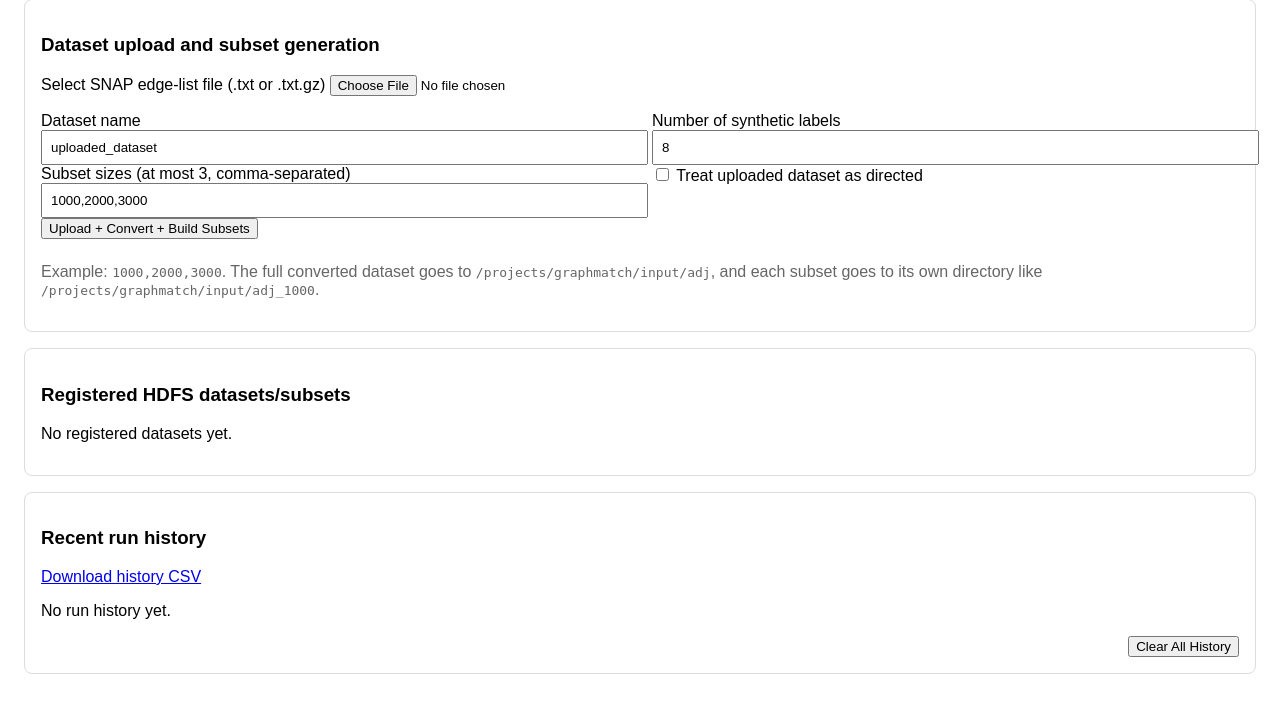
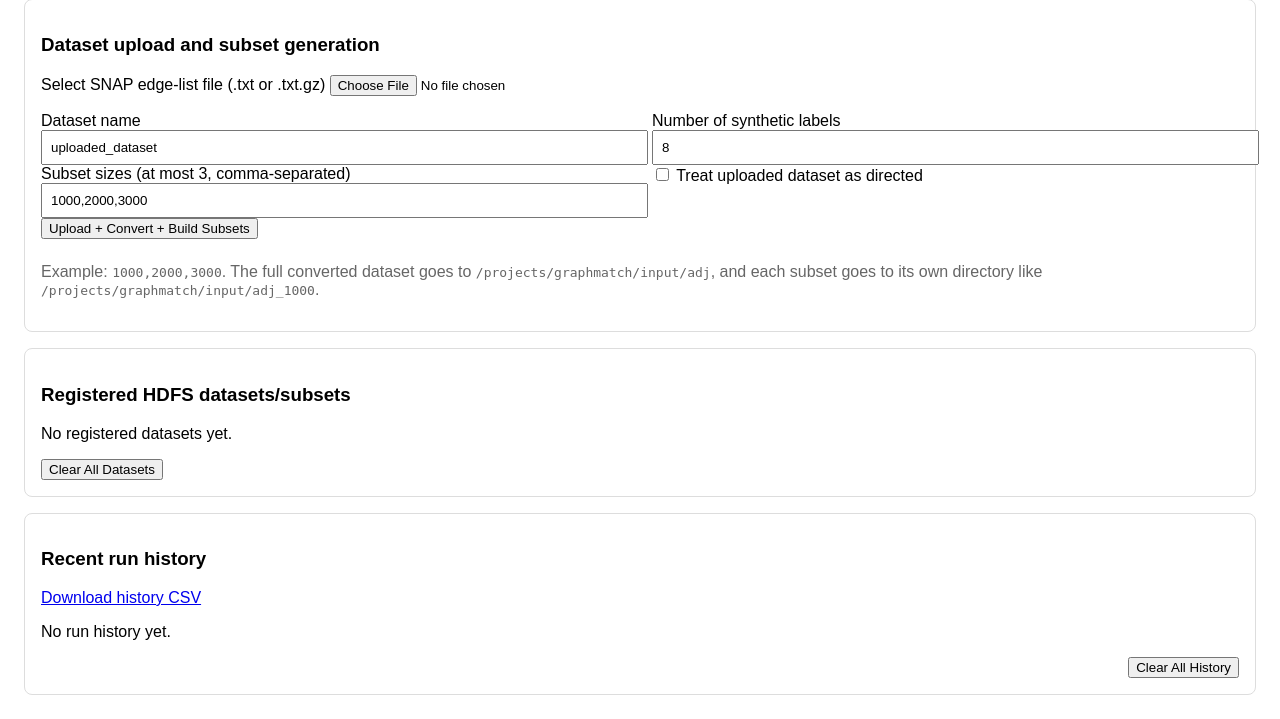
Before and after one commit to sushantbhattaraii/neighbor-signature-subgraph-matching, a Flask app: page / in a window 1280 px wide. Shown: the part 1174-1893 px from the top of the page. Before the commit the page ends 1848 px from the top, so only its background shows below. Run offline with Flask 3, Linux system fonts and the light colour scheme.

Commit message:
added a clear adjacency dataset button

```diff
--- a/gui/templates/index.html
+++ b/gui/templates/index.html
@@ -294,6 +294,19 @@
     {% else %}
       <p>No registered datasets yet.</p>
     {% endif %}
+
+    <form method="post">
+      <div class="card-actions">
+        <button
+          type="submit"
+          name="action"
+          value="clear_datasets"
+          onclick="return confirm('Delete all registered adjacency datasets and subset directories?');">
+          Clear All Datasets
+        </button>
+      </div>
+    </form>
+
   </div>
 
   <div class="card">
```
